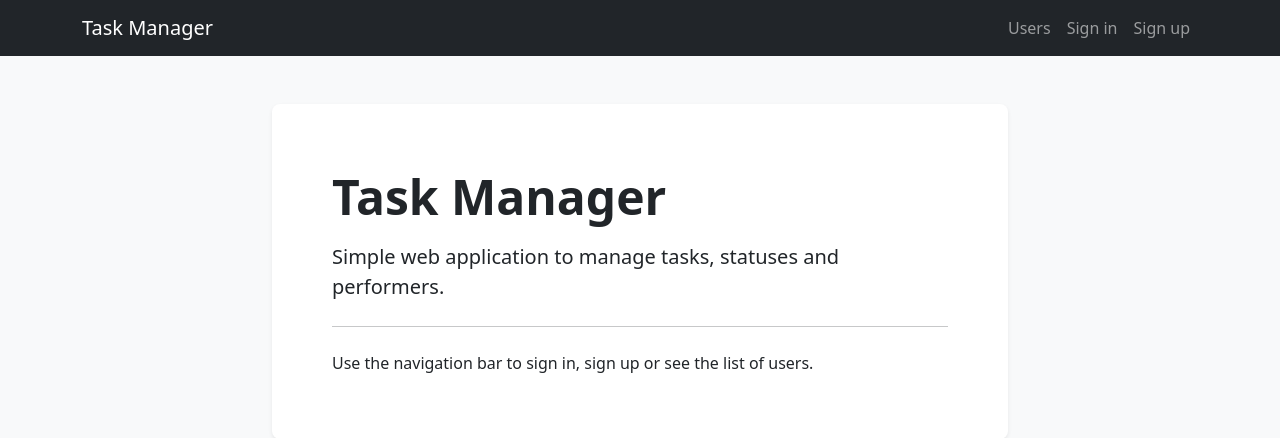
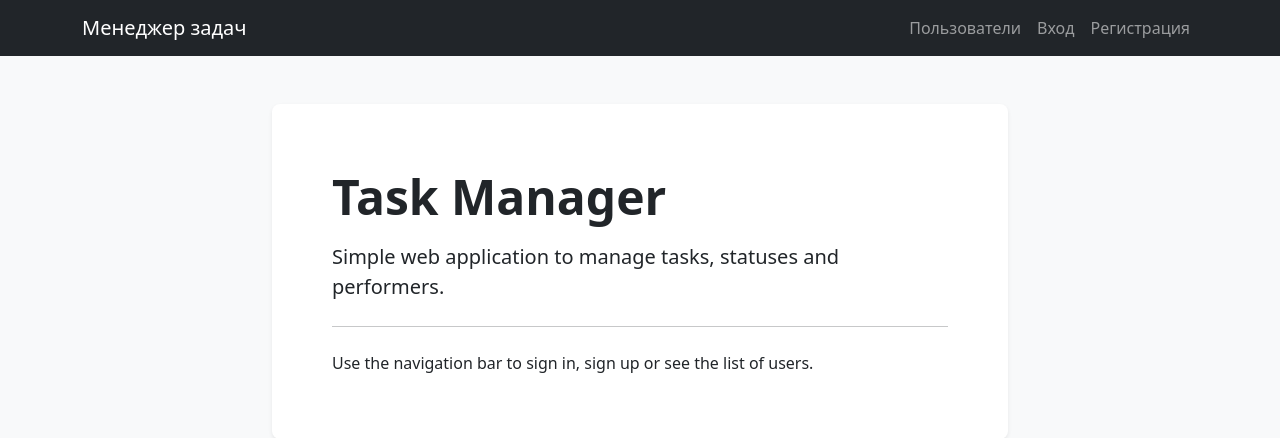
Before and after one commit to maxjamchuk/python-project-52, a Django app: page / in a window 1280 px wide. Shown: the top 438 px of the page. Run offline with Django 5.2, Linux system fonts and the light colour scheme; some libraries are stand-ins or nearby versions.

Commit message:
The Wrath of Khan

```diff
--- a/task_manager/templates/base.html
+++ b/task_manager/templates/base.html
@@ -1,9 +1,9 @@
 {% load django_bootstrap5 i18n %}
 <!doctype html>
-<html lang="en">
+<html lang="ru">
   <head>
     <meta charset="utf-8">
-    <title>{% block title %}Task Manager{% endblock %}</title>
+    <title>{% block title %}Менеджер задач{% endblock %}</title>
     <meta name="viewport" content="width=device-width, initial-scale=1">
 
     {% bootstrap_css %}
@@ -12,7 +12,7 @@
   <body class="bg-light">
     <nav class="navbar navbar-expand-lg navbar-dark bg-dark">
       <div class="container">
-        <a class="navbar-brand" href="{% url 'index' %}">Task Manager</a>
+        <a class="navbar-brand" href="{% url 'index' %}">Менеджер задач</a>
 
         <button class="navbar-toggler" type="button" data-bs-toggle="collapse"
                 data-bs-target="#navbarMain" aria-controls="navbarMain"
@@ -23,64 +23,62 @@
         <div class="collapse navbar-collapse" id="navbarMain">
           <ul class="navbar-nav ms-auto mb-2 mb-lg-0">
 
-            <!-- Users: доступен всем -->
+            <!-- Пользователи: доступен всем -->
             <li class="nav-item">
               <a class="nav-link" href="{% url 'users:list' %}">
-                {% trans "Users" %}
+                Пользователи
               </a>
             </li>
 
             {% if request.user.is_authenticated %}
-              <!-- Statuses: только для залогиненных -->
+              <!-- Статусы -->
               <li class="nav-item">
                 <a class="nav-link" href="{% url 'statuses:list' %}">
-                  {% trans "Statuses" %}
+                  Статусы
                 </a>
               </li>
 
-              <!-- Tasks: только для залогиненных -->
+              <!-- Метки -->
               <li class="nav-item">
-                <a class="nav-link" href="{% url 'tasks:list' %}">
-                  {% trans "Tasks" %}
+                <a class="nav-link" href="{% url 'labels:list' %}">
+                  Метки
                 </a>
               </li>
 
-              <!-- Labels: только для залогиненных -->
+              <!-- Задачи -->
               <li class="nav-item">
-                <a class="nav-link" href="{% url 'labels:list' %}">
-                  {% trans "Labels" %}
+                <a class="nav-link" href="{% url 'tasks:list' %}">
+                  Задачи
                 </a>
               </li>
 
-              <!-- Logout -->
+              <!-- Выход -->
               <li class="nav-item">
                 <form method="post"
                       action="{% url 'logout' %}"
                       class="d-inline">
                   {% csrf_token %}
                   <button class="nav-link btn btn-link p-0" type="submit">
-                    {% trans "Sign out" %}
+                    Выход
                   </button>
                 </form>
               </li>
             {% else %}
-
-              <!-- Login -->
+              <!-- Вход -->
               <li class="nav-item">
                 <a class="nav-link" href="{% url 'login' %}">
-                  {% trans "Sign in" %}
+                  Вход
                 </a>
               </li>
 
-              <!-- Registration -->
+              <!-- Регистрация -->
               <li class="nav-item">
                 <a class="nav-link" href="{% url 'users:create' %}">
-                  {% trans "Sign up" %}
+                  Регистрация
                 </a>
               </li>
             {% endif %}
           </ul>
-
         </div>
       </div>
     </nav>
```
